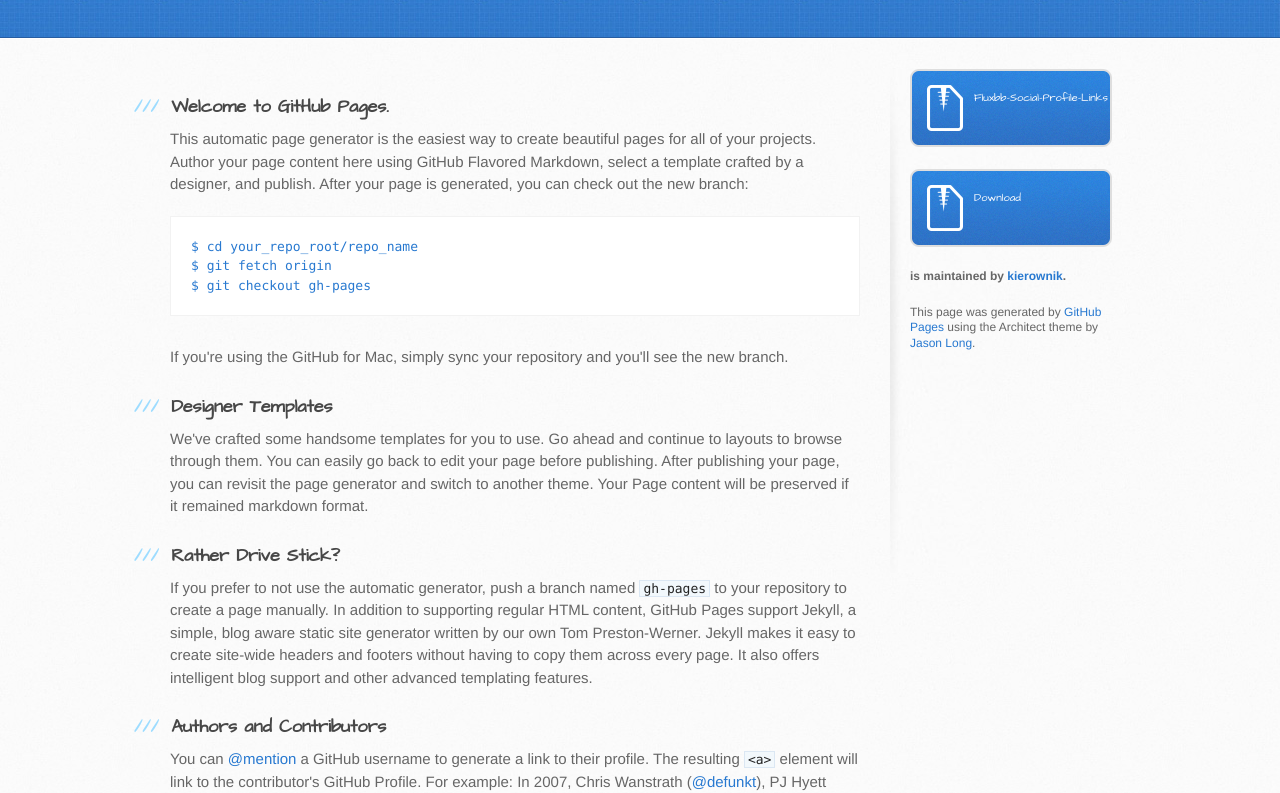
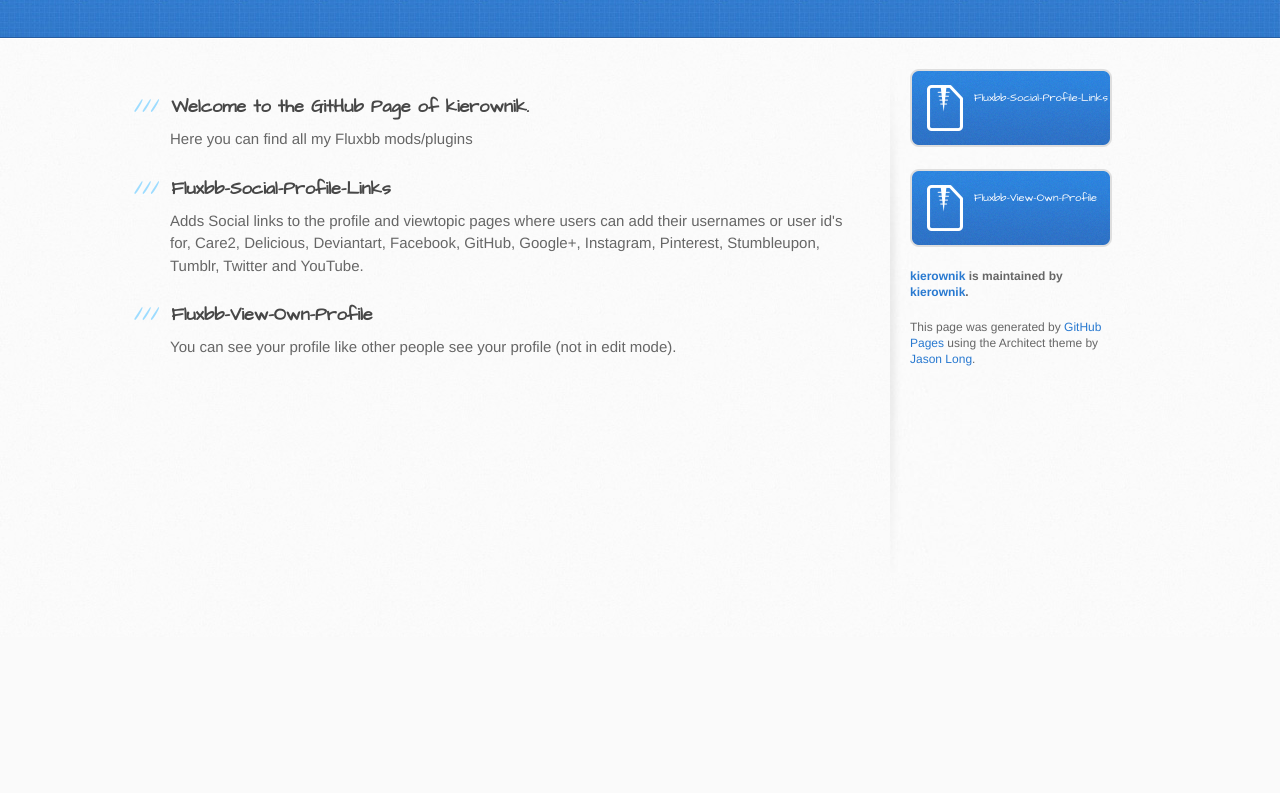
Before and after one commit to kierownik/kierownik, a plain HTML site: page index.html in a window 1280 px wide. Shown: the part 163-956 px from the top of the page. After the commit the page ends 800 px from the top, so only its background shows below. Drawn offline with Linux system fonts and the light colour scheme.

Commit message:
index.html

```diff
--- a/index.html
+++ b/index.html
@@ -15,7 +15,6 @@
 
   <title>Kierownik</title>
 </head>
-
 <body>
   <header>
     <div class="inner">
@@ -29,47 +28,37 @@
     <div class="inner clearfix">
       <section id="main-content">
         <h3>
-<a name="welcome-to-github-pages" class="anchor" href="#welcome-to-github-pages"><span class="octicon octicon-link"></span></a>Welcome to GitHub Pages.</h3>
-
-<p>This automatic page generator is the easiest way to create beautiful pages for all of your projects. Author your page content here using GitHub Flavored Markdown, select a template crafted by a designer, and publish. After your page is generated, you can check out the new branch:</p>
-
-<pre><code>$ cd your_repo_root/repo_name
-$ git fetch origin
-$ git checkout gh-pages
-</code></pre>
-
-<p>If you're using the GitHub for Mac, simply sync your repository and you'll see the new branch.</p>
+          <a name="welcome-to-github-pages" class="anchor" href="#welcome-to-github-pages"><span class="octicon octicon-link"></span></a>Welcome to the GitHub Page of kierownik.
+        </h3>
+        <p>Here you can find all my Fluxbb mods/plugins</p>
 
         <h3>
-<a name="designer-templates" class="anchor" href="#designer-templates"><span class="octicon octicon-link"></span></a>Designer Templates</h3>
-
-<p>We've crafted some handsome templates for you to use. Go ahead and continue to layouts to browse through them. You can easily go back to edit your page before publishing. After publishing your page, you can revisit the page generator and switch to another theme. Your Page content will be preserved if it remained markdown format.</p>
+          <a name="designer-templates" class="anchor" href="#designer-templates"><span class="octicon octicon-link"></span></a>Fluxbb-Social-Profile-Links
+        </h3>
+        <p>
+          Adds Social links to the profile and viewtopic pages where users can add their usernames or user id's for, Care2, Delicious, Deviantart, Facebook, GitHub, Google+, Instagram, Pinterest, Stumbleupon, Tumblr, Twitter and YouTube.
+        </p>
 
         <h3>
-<a name="rather-drive-stick" class="anchor" href="#rather-drive-stick"><span class="octicon octicon-link"></span></a>Rather Drive Stick?</h3>
+          <a name="rather-drive-stick" class="anchor" href="#rather-drive-stick"><span class="octicon octicon-link"></span></a>Fluxbb-View-Own-Profile
+        </h3>
 
-<p>If you prefer to not use the automatic generator, push a branch named <code>gh-pages</code> to your repository to create a page manually. In addition to supporting regular HTML content, GitHub Pages support Jekyll, a simple, blog aware static site generator written by our own Tom Preston-Werner. Jekyll makes it easy to create site-wide headers and footers without having to copy them across every page. It also offers intelligent blog support and other advanced templating features.</p>
-
-<h3>
-<a name="authors-and-contributors" class="anchor" href="#authors-and-contributors"><span class="octicon octicon-link"></span></a>Authors and Contributors</h3>
-
-<p>You can <a href="https://github.com/blog/821" class="user-mention">@mention</a> a GitHub username to generate a link to their profile. The resulting <code>&lt;a&gt;</code> element will link to the contributor's GitHub Profile. For example: In 2007, Chris Wanstrath (<a href="https://github.com/defunkt" class="user-mention">@defunkt</a>), PJ Hyett (<a href="https://github.com/pjhyett" class="user-mention">@pjhyett</a>), and Tom Preston-Werner (<a href="https://github.com/mojombo" class="user-mention">@mojombo</a>) founded GitHub.</p>
-
-<h3>
-<a name="support-or-contact" class="anchor" href="#support-or-contact"><span class="octicon octicon-link"></span></a>Support or Contact</h3>
-
-<p>Having trouble with Pages? Check out the documentation at <a href="http://help.github.com/pages">http://help.github.com/pages</a> or contact <a href="mailto:support@github.com">support@github.com</a> and we’ll help you sort it out.</p>
+        <p>
+          You can see your profile like other people see your profile (not in edit mode).
+        </p>
       </section>
 
       <aside id="sidebar">
         <a href="http://kierownik.github.io/Fluxbb-Social-Profile-Links/" class="button">
           <small>Fluxbb-Social-Profile-Links</small>
         </a>
-          <a href="https://github.com/kierownik/kierownik/tarball/master" class="button">
-            <small>Download</small>
+        <a href="http://kierownik.github.io/Fluxbb-View-Own-Profile/" class="button">
+          <small>Fluxbb-View-Own-Profile</small>
         </a>
 
-          <p class="repo-owner"><a href="https://github.com/kierownik/kierownik"></a> is maintained by <a href="https://github.com/kierownik">kierownik</a>.</p>
+        <p class="repo-owner">
+          <a href="https://github.com/kierownik/kierownik">kierownik</a> is maintained by <a href="https://github.com/kierownik">kierownik</a>.
+        </p>
 
         <p>This page was generated by <a href="pages.github.com">GitHub Pages</a> using the Architect theme by <a href="https://twitter.com/jasonlong">Jason Long</a>.</p>
       </aside>
```
Lines whose indentation alone changed are shown as unchanged.
